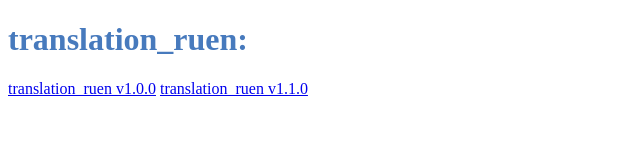
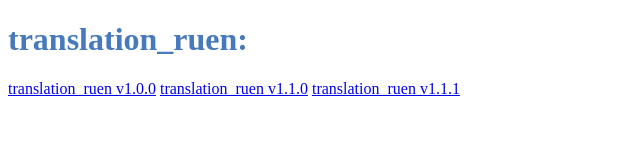
Before and after one commit to SergeyMC9730/PyT-UnstableRepo, a plain HTML site: page dev/translation_ruen/index.html in a window 1280 px wide. Shown: the whole page, without its empty margins (0-640 px from the left). Drawn offline with Linux system fonts and the light colour scheme.

Commit message:
update packages

```diff
--- a/dev/translation_ruen/index.html
+++ b/dev/translation_ruen/index.html
@@ -14,6 +14,7 @@
     <h1>translation_ruen:</h1>
     <a href="translation_ruen.1.0.0.pkg.tar.gz">translation_ruen v1.0.0</a>
     <a href="translation_ruen.1.1.0.pkg.tar.gz">translation_ruen v1.1.0</a>
+    <a href="translation_ruen.1.1.0.pkg.tar.gz">translation_ruen v1.1.1</a>
 </body>
 
 </html>
```
Also changed, not shown: base/help/index.html (+1 -0 lines), 2 other files.
